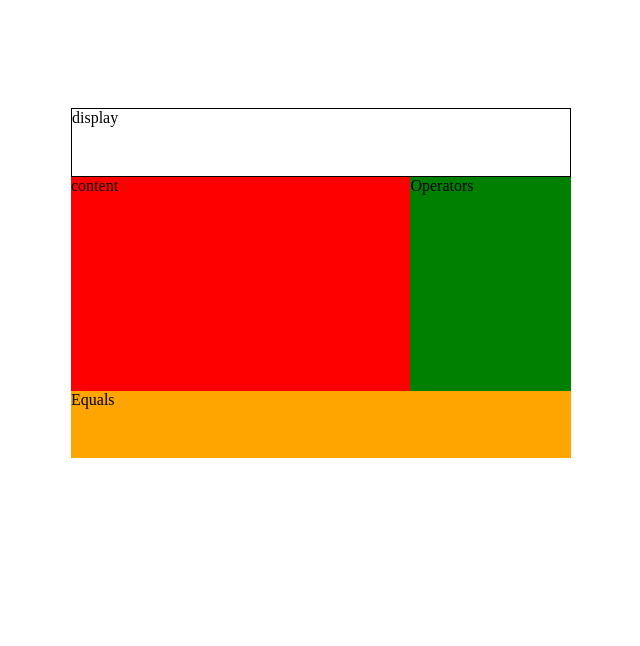
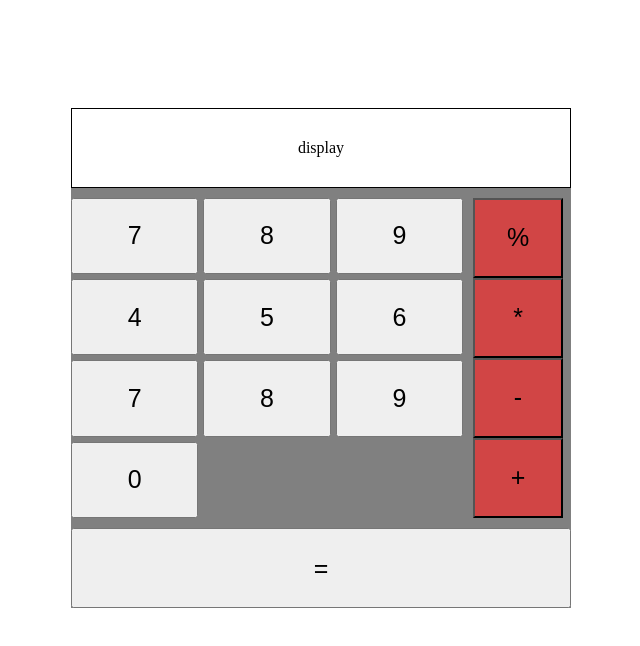
Before and after one commit to mvangin/calculator, a plain HTML site: page index.html in a window 1280 px wide. Shown: the whole page, without its empty margins (319-959 px from the left). Drawn offline with Linux system fonts and the light colour scheme.

Commit message:
create calculator button layout

```diff
--- a/index.html
+++ b/index.html
@@ -2,7 +2,7 @@
 <html>
 
 <head>
-        <link href="styles/styles.css" rel="stylesheet">
+    <link href="styles/styles.css" rel="stylesheet">
 </head>
 
 <body>
@@ -15,15 +15,48 @@
             </div>
 
             <div class="calculatorButtons">
-             content
-            </div>
+
+                    <button> 7 </button>
+
+
+                    <button> 8 </button>
+
+
+                    <button> 9 </button>
+
+
+                    <button> 4 </button>
+
+
+                    <button> 5 </button>
+
+
+                    <button> 6 </button>
+
+
+                    <button> 7 </button>
+
+
+                    <button> 8 </button>
+
+
+                    <button> 9 </button>
+
+                    <button> 0 </button>
+                </div>
+
 
             <div class="equalsDiv">
-                Equals
+                <button class="equalButton"> = </button>
             </div>
 
             <div class="operators">
-                Operators
+                <ul>
+                    <li> <button class="operatorButton"> %  </button></li>
+                    <li> <button class="operatorButton"> * </button></li>
+                    <li>  <button class="operatorButton"> - </button> </li>
+                    <li> <button class="operatorButton"> + </button></li>
+                </ul>
             </div>
 
         </div>
--- a/styles/styles.css
+++ b/styles/styles.css
@@ -9,15 +9,17 @@
 
     background: grey;
     display: grid;
-    grid-template-columns: repeat(4, auto);
-    grid-template-areas:  " display     display    display      display"
-                         "MainContent MainContent MainContent    operator"
-                         "MainContent MainContent MainContent    operator"
-                         "MainContent MainContent MainContent    operator"
-                         "MainContent MainContent MainContent    operator"
-                          "equals       equals      equals        equals" ;
-    height: 350px;
-    width: 500px;
+    grid-template-columns: .8fr .2fr;
+    grid-template-rows: 1.1fr 1fr 1fr 1fr 1fr 1.1fr;
+    grid-template-areas: "display      display"
+                         "MainContent  operator"
+                         "MainContent  operator"
+                         "MainContent  operator"
+                         "MainContent  operator"
+                         "equals       equals" ;
+
+    gap: 10px;
+    height: 500px;
 }
 
 
@@ -26,21 +28,50 @@
     grid-area: display;
     border: 1px solid black;
     background: white;
-    height
-
+    display: flex;
+    align-items: center;
+    justify-content: center;
 }
 
 .calculatorButtons {
     grid-area: MainContent;
-    background: red;
+    display: grid;
+    grid-template-columns: repeat(3,1fr);
+    text-align: center;
+    gap: 5px;
+
 }
+
+
+.equalsDiv {
+    grid-area: equals;
+}
+
+.equalButton {
+    height: 100%;
+    width: 100%;
+}
+
 
 .operators {
     grid-area: operator;
-    background: green;
+    display: flex;
 }
 
-.equalsDiv {
-    grid-area: equals;
-    background: orange;
+ul {
+    list-style: none;
+    padding: 0;
+    margin: 0;
+    display: flex;
+    flex-direction: column;
 }
+
+button {
+    font-size: 25px;
+}
+.operatorButton {
+    font-size: 25px;
+    width: 90px;
+    height: 80px;
+    background: rgb(209, 69, 69);
+}
```
